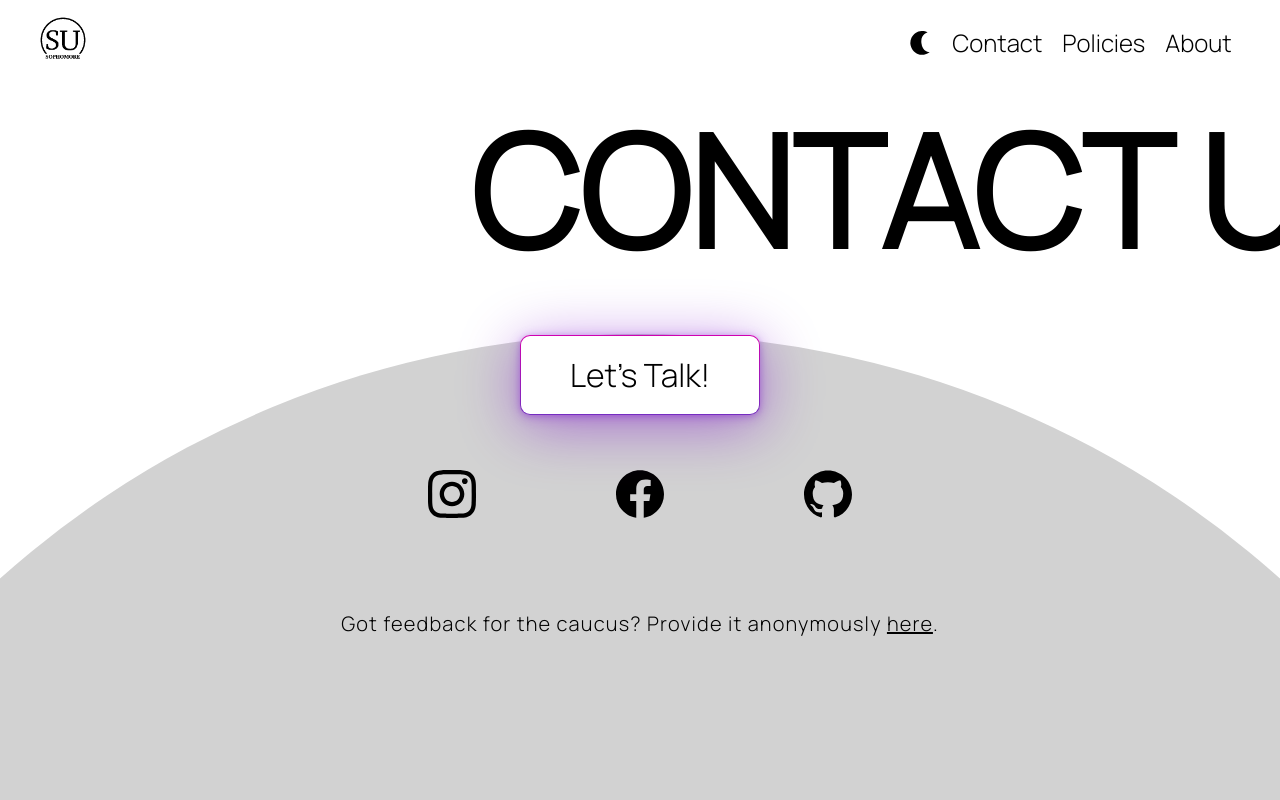
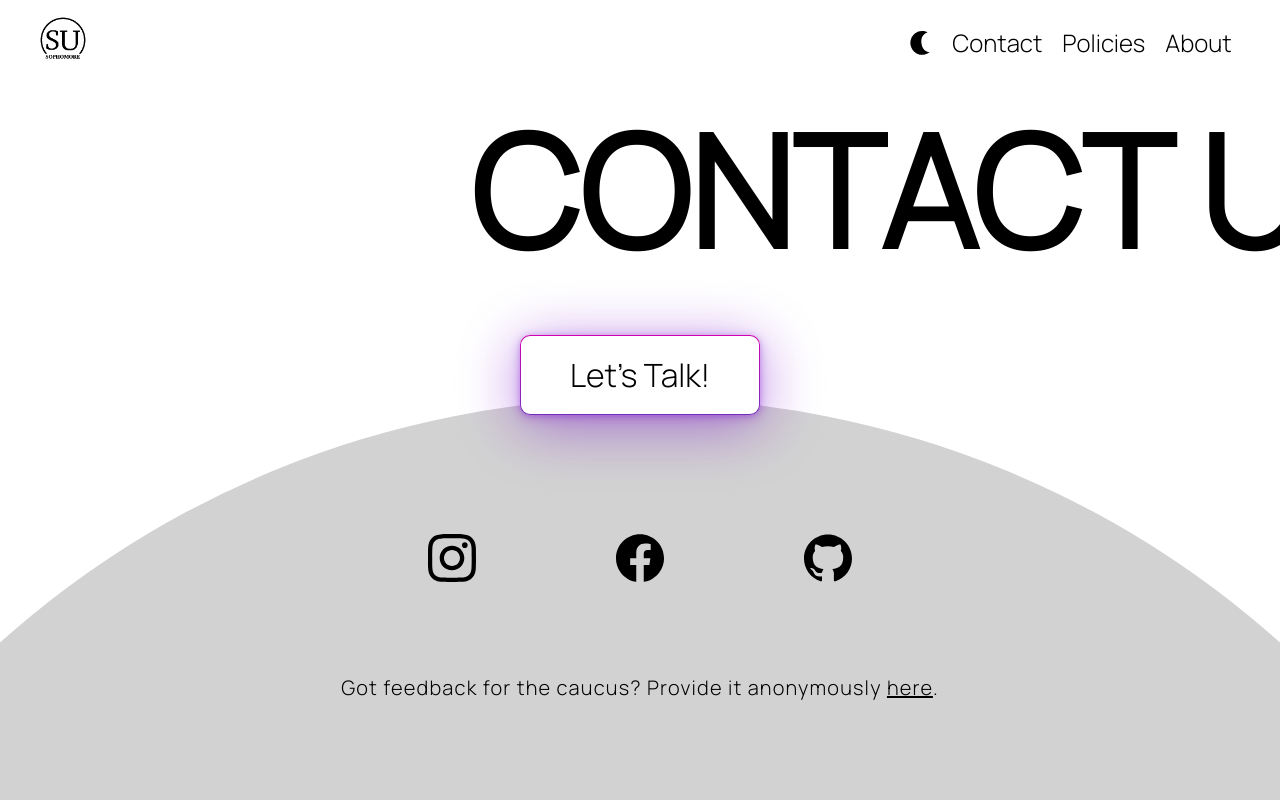
Before and after one commit to leomet07/sophomore.stuysu.org, a Next.js app: page /contact in a window 1280 px wide. Shown: the top 800 px of the page. Built offline with nearby package versions, Linux system fonts and the light colour scheme.

Commit message:
Mitigate regression with breakpoint

```diff
--- a/styles/Contact.module.css
+++ b/styles/Contact.module.css
@@ -71,7 +71,7 @@
 
 .limiter {
 	position: absolute;
-	top: calc(5rem + 7vh + 10vw);
+	top: calc(5rem + 7vh + 15vw);
 	bottom: -25px;
 	width: 100vw;
 	/*
@@ -135,7 +135,10 @@
 #feedback a {
 	text-decoration: underline;
 }
-@media (max-width: 900px) {
+@media (max-width: 1000px) {
+	.limiter {
+		top: calc(5rem + 7vh + 10vw);
+	}
 	.buttons {
 		width: 90vw;
 		z-index: 1;
```
